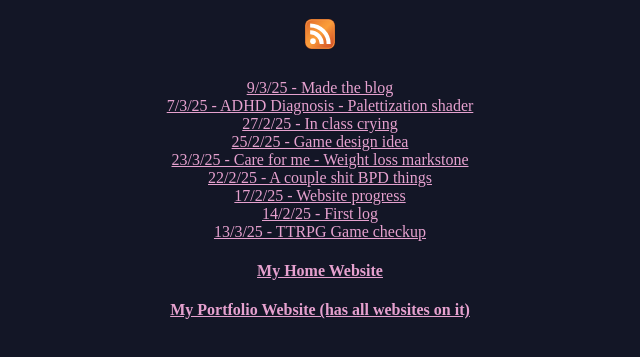
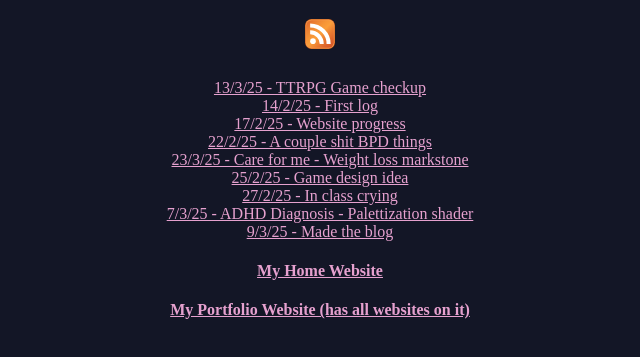
Before and after one commit to BoopEnthusiast/boop.pink, an Astro site: page / in a window 1280 px wide. Shown: the part 61-418 px from the top of the page, without its empty margins (320-960 px from the left). Built offline with nearby package versions, Linux system fonts and the light colour scheme; Astro itself is replaced by a stand-in of ours.

Commit message:
Sort pages by recency

```diff
--- a/src/pages/index.astro
+++ b/src/pages/index.astro
@@ -30,7 +30,7 @@
 		// Send the frontmatter back
 		return [key, { ...post, frontmatter: modifiedFrontmatter }];
 	// Reverse the list so that newest ones appear at the top
-	}).reverse()
+	}).sort(([, a], [, b]) => new Date(b.frontmatter.pubDate).getTime() - new Date(a.frontmatter.pubDate).getTime())
 );
 ---
 
```
